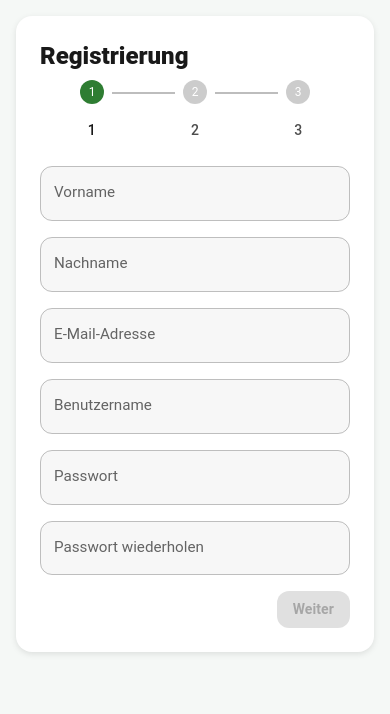
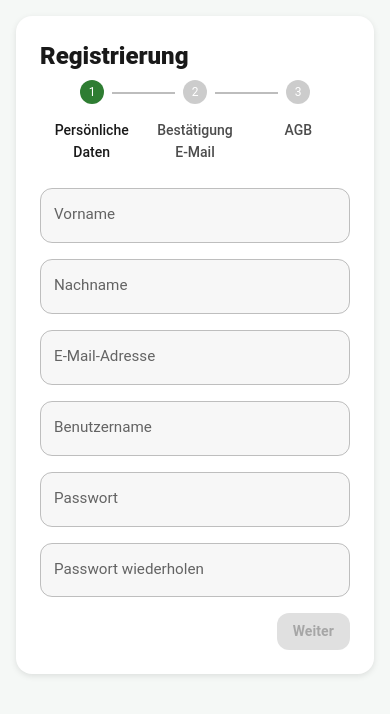
Before and after one commit to JonasFlachmann/ClimbingTurnamentAppPublic, a Next.js app: page /registration-process in a window 390 px wide. Shown: the top 714 px of the page. Built offline with nearby package versions, Linux system fonts and the light colour scheme.

Commit message:
Update registration-process.tsx

```diff
--- a/pages/registration-process.tsx
+++ b/pages/registration-process.tsx
@@ -18,11 +18,14 @@ import {
 import Link from "next/link";
 import { useRouter } from "next/router";
 
-const steps = ["Persönliche Daten", "E-Mail bestätigen", "Teilnahmebedingungen"];
+const stepsDesktop = ["Persönliche Daten", "E-Mail bestätigen", "Teilnahmebedingungen"];
+const stepsMobile = ["Persönliche\nDaten", "Bestätigung\nE-Mail", "AGB"];
 
 function RegistrationStepper({ activeStep }: { activeStep: number }) {
   const theme = useTheme();
   const isMobile = useMediaQuery(theme.breakpoints.down("sm"));
+
+  const steps = isMobile ? stepsMobile : stepsDesktop;
 
   return (
     <Stepper
@@ -31,7 +34,11 @@ function RegistrationStepper({ activeStep }: { activeStep: number }) {
       sx={{
         mb: 3,
         "& .MuiStepConnector-line": { borderTopWidth: 2 },
-        "& .MuiStepLabel-label": { typography: "subtitle2", whiteSpace: "nowrap" },
+        "& .MuiStepLabel-label": {
+          typography: "subtitle2",
+          whiteSpace: "pre-line", // 👉 Zeilenumbruch für mobile Labels
+          textAlign: "center",
+        },
         "& .MuiStepIcon-root": {
           color: "rgba(0,0,0,0.2)",
           "&.Mui-active": { color: "success.main" },
@@ -40,8 +47,8 @@ function RegistrationStepper({ activeStep }: { activeStep: number }) {
       }}
     >
       {steps.map((label, index) => (
-        <Step key={label}>
-          <StepLabel>{isMobile ? `${index + 1}` : label}</StepLabel>
+        <Step key={index}>
+          <StepLabel>{label}</StepLabel>
         </Step>
       ))}
     </Stepper>
@@ -76,7 +83,7 @@ export default function RegistrationProcess() {
   // Step 3
   const [acceptedTerms, setAcceptedTerms] = useState(false);
 
-  const next = () => setActiveStep((s) => Math.min(s + 1, steps.length - 1));
+  const next = () => setActiveStep((s) => Math.min(s + 1, stepsDesktop.length - 1));
   const back = () => setActiveStep((s) => Math.max(s - 1, 0));
 
   const canGoNext = () => {
@@ -101,13 +108,8 @@ export default function RegistrationProcess() {
   };
 
   const finish = () => {
-    console.log("Registrierung abgeschlossen:", {
-      firstName,
-      lastName,
-      email,
-      username,
-    });
-    router.push("/home");
+    alert("Registrierung erfolgreich abgeschlossen! Bitte melde dich nun an.");
+    router.push("/"); // 👉 Weiterleitung zur Login/Startseite
   };
 
   return (
```
